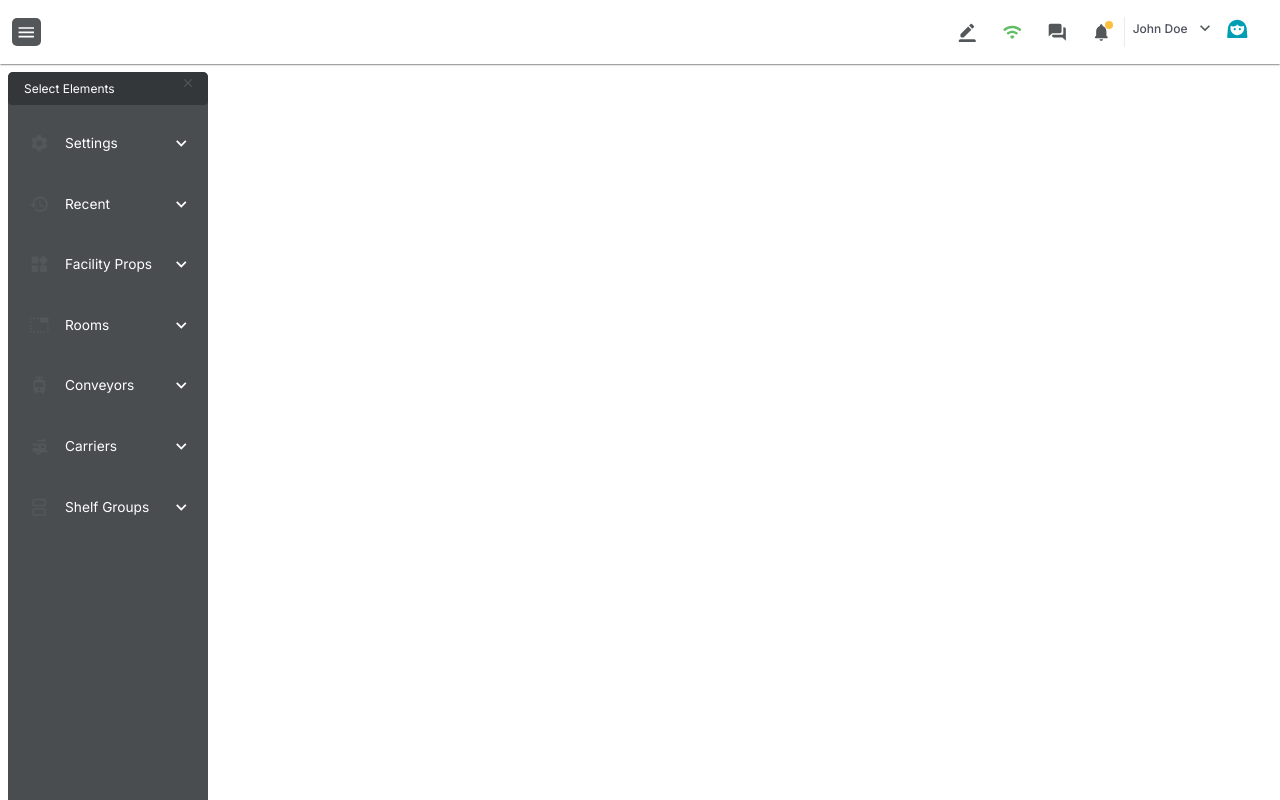
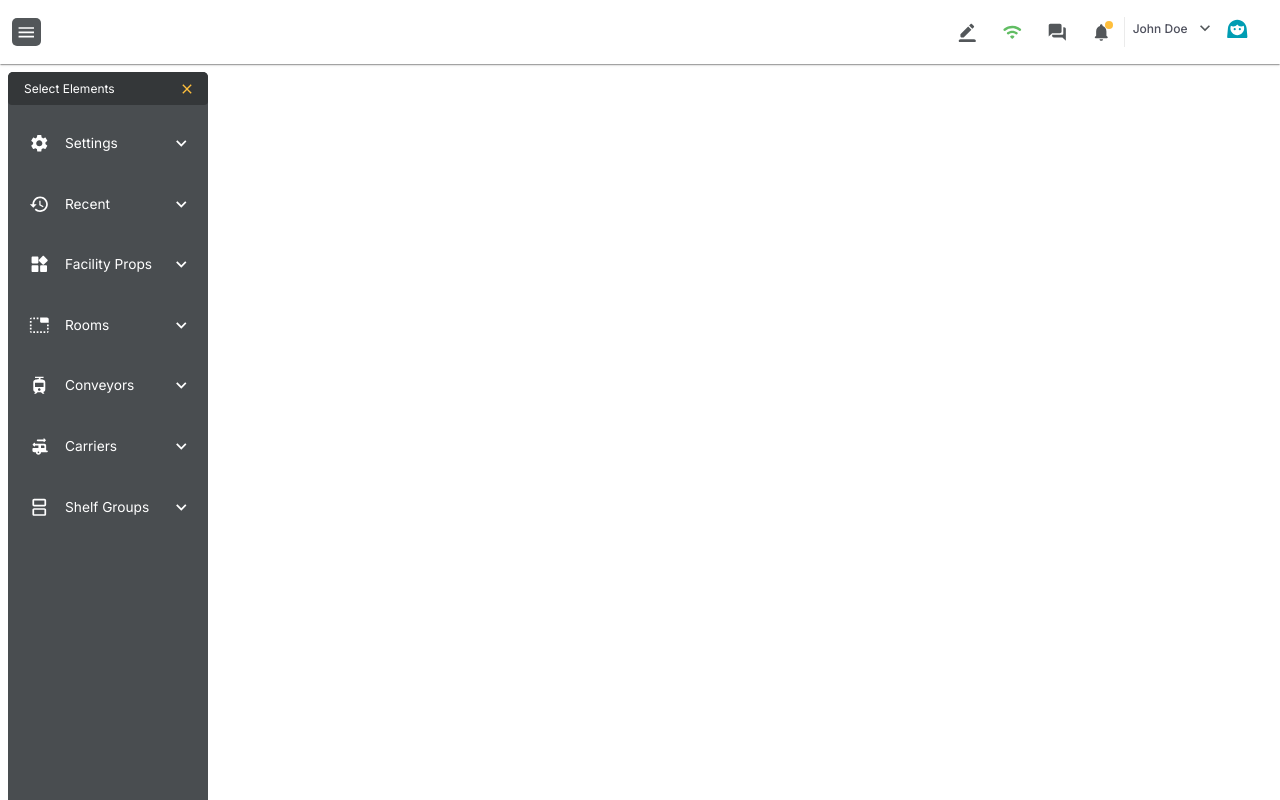
Before and after one commit to zihad0292/figma-to-react, a React (Create React App) app: page / in a window 1280 px wide. Both pictures are taken after a click on the button 26 px from the left and 32 px from the top of the page. Built offline with nearby package versions, Linux system fonts and the light colour scheme.

Commit message:
Set sidebar icon to white using color prop and add expand icon to child items

```diff
--- a/src/components/Sidebar/Sidebar.js
+++ b/src/components/Sidebar/Sidebar.js
@@ -61,14 +61,15 @@ function Sidebar({ drawerOpen, handleDrawerClose, menuItems }) {
                     borderTop: "1px solid #696563",
                     pt: 0,
                     pb: 0,
+                    pr: 0,
+                    pl: 7,
                     backgroundColor: "#3E4143",
-                    // "&:hover": {
-                    //   backgroundColor: "#3E4143",
-                    // },
                   }}
                 >
-                  <ListItemIcon>{/* Child Item Icon */}</ListItemIcon>
                   <ListItemText primary={childItem} />
+                  <ListItemIcon>
+                    <ExpandMore color="iconWhite" />
+                  </ListItemIcon>
                 </ListItemButton>
               ))}
             </List>
@@ -95,12 +96,16 @@ function Sidebar({ drawerOpen, handleDrawerClose, menuItems }) {
     paddingBottom: 0,
     background: "#343739",
     color: "#fff",
+    "& .MuiAlert-action ": {
+      paddingTop: 0,
+    },
     "& .MuiIconButton-root": {
-      color: "#FFBF3C",
+      alignSelf: "center",
       paddingTop: 0,
       paddingBottom: 0,
       "& .MuiSvgIcon-root ": {
-        fontSize: "14px",
+        color: "#FFBF3C",
+        fontSize: "16px",
       },
     },
   });
--- a/src/layouts/Workspace.js
+++ b/src/layouts/Workspace.js
@@ -31,32 +31,32 @@ const WorkSpace = () => {
   const menuItems = [
     {
       text: "Settings",
-      icon: <Settings />,
+      icon: <Settings color="iconWhite" />,
       items: ["Lift 1", "Turn Table 1", "Lift 3"],
     },
     {
       text: "Recent",
-      icon: <RestoreOutlined />,
+      icon: <RestoreOutlined color="iconWhite" />,
       items: ["Lift 1", "Turn Table 1", "Lift 3"],
     },
     {
       text: "Facility Props",
-      icon: <WidgetsRounded />,
+      icon: <WidgetsRounded color="iconWhite" />,
       items: ["Lift 1", "Turn Table 1", "Lift 3"],
     },
     {
       text: "Rooms",
-      icon: <TabUnselectedRounded />,
+      icon: <TabUnselectedRounded color="iconWhite" />,
       items: ["Lift 1", "Turn Table 1", "Lift 3"],
     },
     {
       text: "Conveyors",
-      icon: <TramRounded />,
+      icon: <TramRounded color="iconWhite" />,
       items: ["Lift 1", "Turn Table 1", "Lift 3", "Turn Table 3"],
     },
     {
       text: "Carriers",
-      icon: <RvHookupRounded />,
+      icon: <RvHookupRounded color="iconWhite" />,
       items: [
         "Lift 1",
         "Turn Table 1",
@@ -72,7 +72,7 @@ const WorkSpace = () => {
     },
     {
       text: "Shelf Groups",
-      icon: <SplitscreenRounded />,
+      icon: <SplitscreenRounded color="iconWhite" />,
       items: ["Lift 1", "Turn Table 1", "Lift 3"],
     },
     // Add more menu items as needed
```
